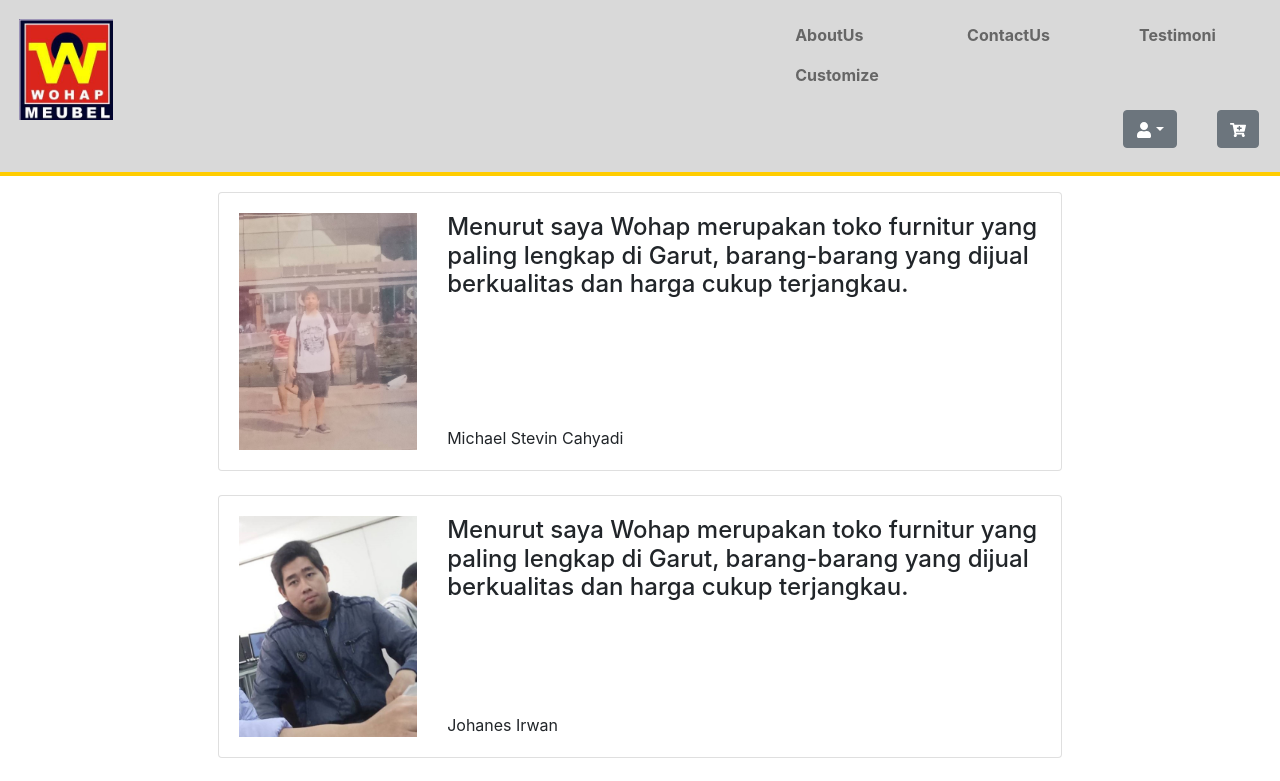
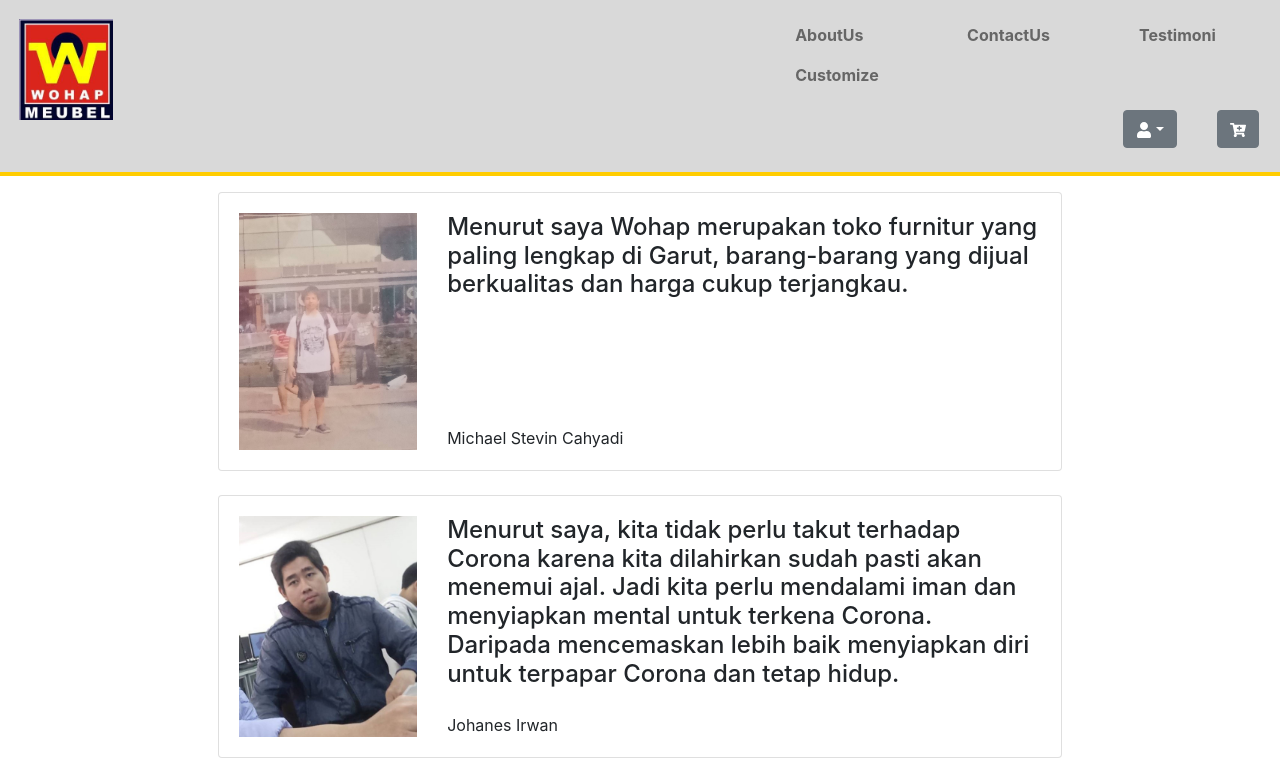
Before and after one commit to destinyHub/wohap, a React (Create React App) app: page /testimoni in a window 1280 px wide. Shown: the top 781 px of the page. Built offline with nearby package versions, Linux system fonts and the light colour scheme; no server answers.

Commit message:
Irwan Bijak

```diff
--- a/src/pages/testimoni/testimoni.js
+++ b/src/pages/testimoni/testimoni.js
@@ -16,8 +16,9 @@ class Testimoni extends Component {
                     <Col xs="8">
                         <TestimoniCard src={FotoMike} pernyataan="Menurut saya Wohap merupakan toko furnitur yang paling lengkap di Garut,
                                 barang-barang yang dijual berkualitas dan harga cukup terjangkau." nama="Michael Stevin Cahyadi"/><br></br>
-                        <TestimoniCard src={FotoIrwan} pernyataan="Menurut saya Wohap merupakan toko furnitur yang paling lengkap di Garut,
-                                barang-barang yang dijual berkualitas dan harga cukup terjangkau." nama="Johanes Irwan"/><br></br>
+                        <TestimoniCard src={FotoIrwan} pernyataan="Menurut saya, kita tidak perlu takut terhadap Corona karena kita dilahirkan
+                        sudah pasti akan menemui ajal. Jadi kita perlu mendalami iman dan menyiapkan mental untuk terkena Corona.
+                        Daripada mencemaskan lebih baik menyiapkan diri untuk terpapar Corona dan tetap hidup." nama="Johanes Irwan"/><br></br>
                         <TestimoniCard src={FotoAlvin} pernyataan="Menurut saya Wohap merupakan toko furnitur yang paling lengkap di Garut,
                                 barang-barang yang dijual berkualitas dan harga cukup terjangkau." nama="Alvinus Sutendy"/><br></br>
                     </Col>
```
